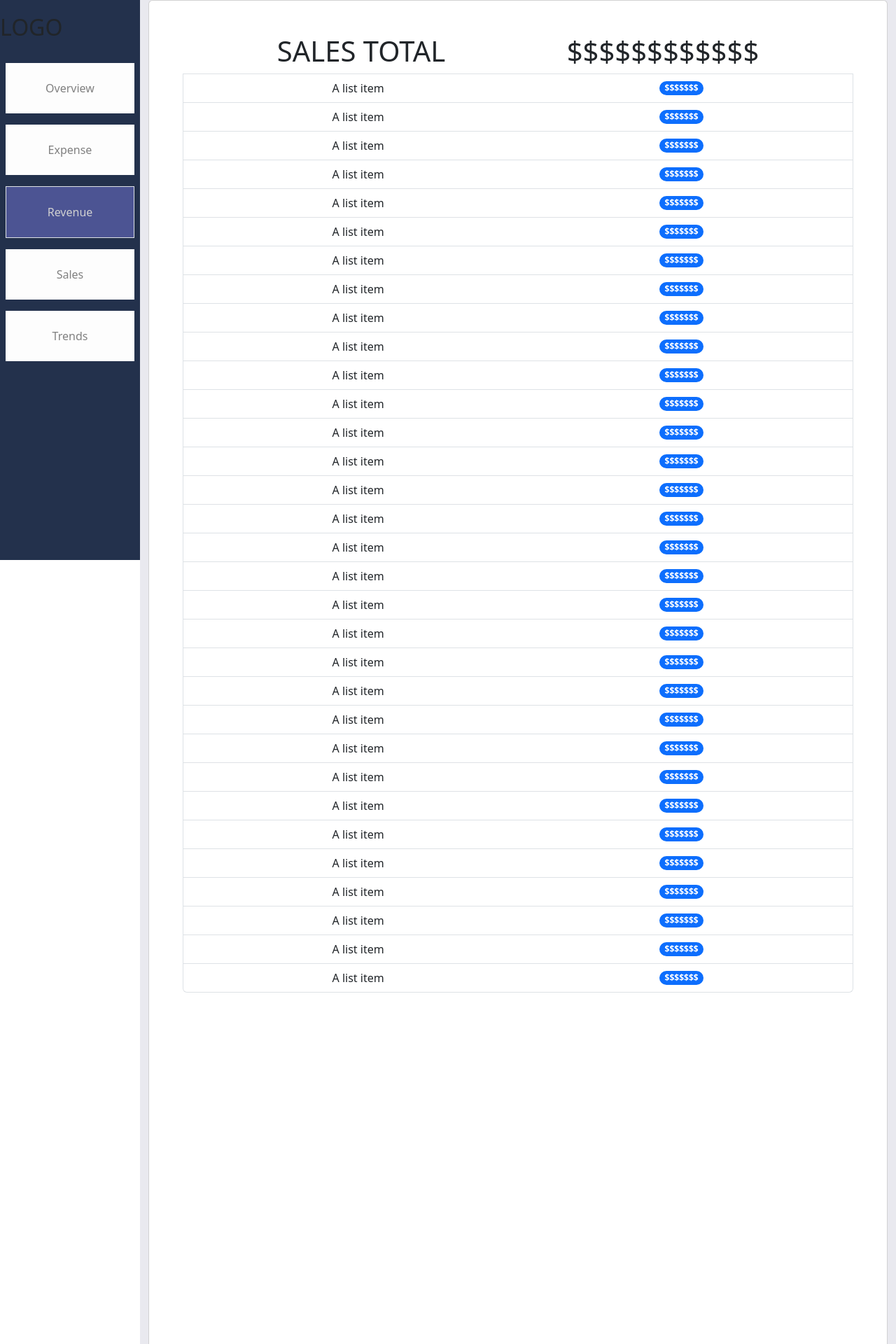
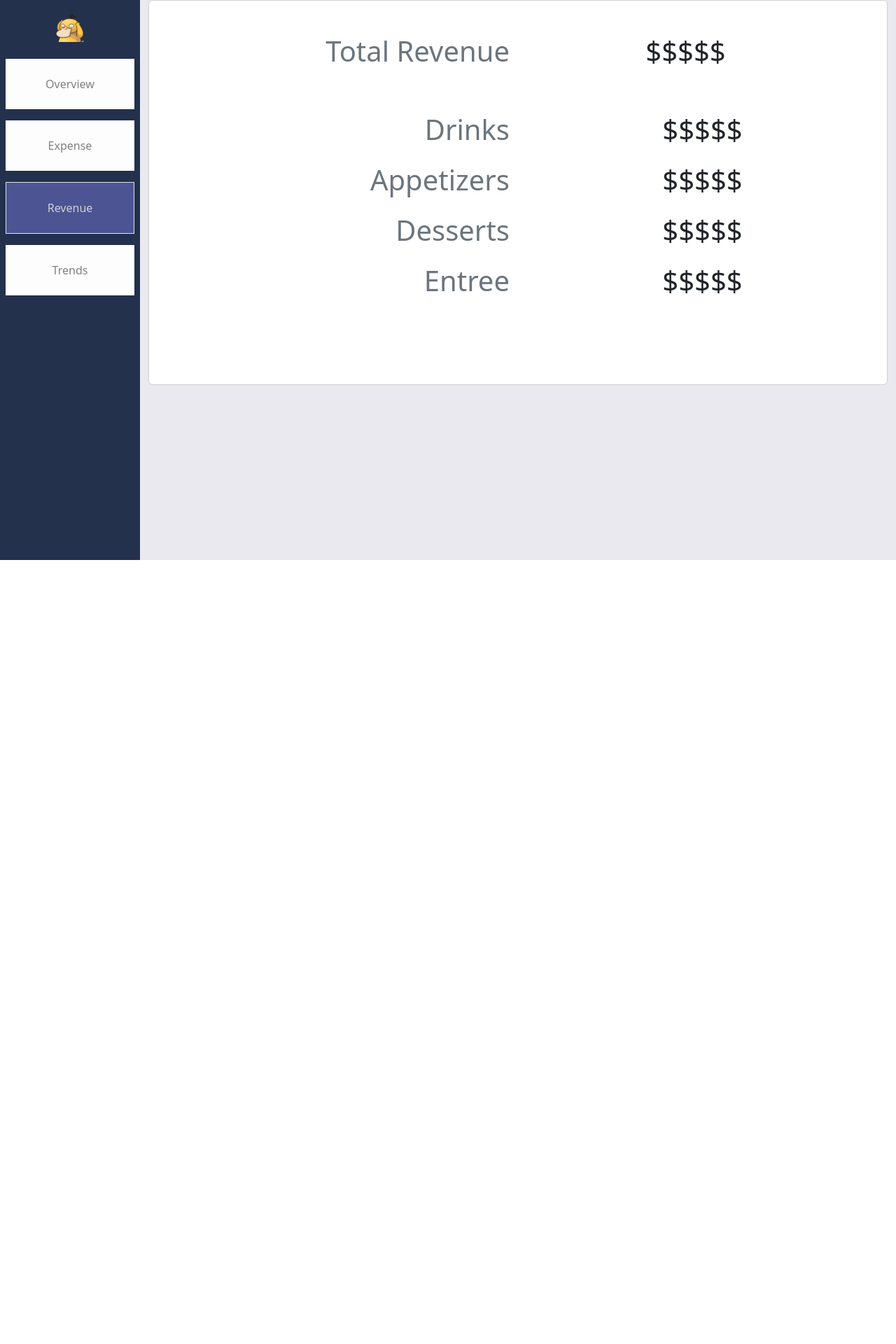
Before and after one commit to hnben/AIDataAnalytics, a PHP site: page /views/revenue.html in a window 1280 px wide. Shown: the top 1920 px of the page at 70% size. After the commit the page ends 800 px from the top, so only its background shows below. Run offline with PHP 8.4, Linux system fonts and the light colour scheme.

Commit message:
added more frontend to pages, overview, removed sales, revenue is done, expense is done

```diff
--- a/views/revenue.html
+++ b/views/revenue.html
@@ -6,169 +6,86 @@
     <link href="https://cdn.jsdelivr.net/npm/bootstrap@5.3.2/dist/css/bootstrap.min.css" rel="stylesheet" integrity="sha384-T3c6CoIi6uLrA9TneNEoa7RxnatzjcDSCmG1MXxSR1GAsXEV/Dwwykc2MPK8M2HN" crossorigin="anonymous">
     <link rel="stylesheet" href="styles/navbar.css">
     <script src="https://cdn.jsdelivr.net/npm/bootstrap@5.3.2/dist/js/bootstrap.bundle.min.js" integrity="sha384-C6RzsynM9kWDrMNeT87bh95OGNyZPhcTNXj1NW7RuBCsyN/o0jlpcV8Qyq46cDfL" crossorigin="anonymous"></script>
-    <title>Sales</title>
+    <title>Revenue</title>
 </head>
-<body>
+<body class="background-color">
 <div class="wrapper">
     <!-- NAV  -->
     <div class="sidebar">
-        <h2>LOGO </h2>
+        <div class="text-center">
+            <a href="overview" id="duck"><img src="images/homepageFaticon.png" height="40px" width="40px" alt="A faticon of a duck "></a>
+        </div>
         <ul class="list-group">
             <li><a href="overview" class="list-group-item p-4 text-center mx-2 my-2 mt-4 greyColor">Overview</a></li>
             <li><a href="expense" class="list-group-item p-4 text-center mx-2 my-2 greyColor">Expense</a></li>
             <li><a href="revenue" class="list-group-item p-4 text-center mx-2 my-2 sticky-color">Revenue</a></li>
-            <li><a href="sales" class="list-group-item p-4 text-center mx-2 my-2 greyColor">Sales</a></li>
             <li><a href="trends" class="list-group-item p-4 text-center mx-2 my-2 greyColor">Trends</a></li>
         </ul>
     </div>
     <!-- END OF NAV  -->
 
-    <div class="main_content_nowrap background-color">
-        <!-- CONTAINER THAT CONTAINS 2 ROWs  -->
+    <div class="main_content_nowrap">
+        <!-- CONTAINER THAT CONTAINS ROWs  -->
         <div class="container text-center">
             <!-- create a row of dataChanger -->
             <include href="views/dataChange.html"></include>
             <!-- end of a row  dataChanger -->
-            <div class="card" style="width: 100%; height: 10000px;">
-                <div class="col-12">
-
-                    <ul class="list-group p-5">
-                        <h1 class="d-flex justify-content-around px-5">SALES TOTAL <span>$$$$$$$$$$$$</span> </h1>
-                        <!-- we will use repeat group for this in the view page -->
-                        <!-- right now it will just be hard codes -->
-                        <li class="list-group-item d-flex justify-content-around align-items-center">
-                            A list item
-                            <span class="badge text-bg-primary rounded-pill">$$$$$$$</span>
-                        </li>
-                        <li class="list-group-item d-flex justify-content-around align-items-center">
-                            A list item
-                            <span class="badge text-bg-primary rounded-pill">$$$$$$$</span>
-                        </li>
-                        <li class="list-group-item d-flex justify-content-around align-items-center">
-                            A list item
-                            <span class="badge text-bg-primary rounded-pill">$$$$$$$</span>
-                        </li>
-                        <!-- there will be a long list of items -->
-                        <li class="list-group-item d-flex justify-content-around align-items-center">
-                            A list item
-                            <span class="badge text-bg-primary rounded-pill">$$$$$$$</span>
-                        </li>
-                        <li class="list-group-item d-flex justify-content-around align-items-center">
-                            A list item
-                            <span class="badge text-bg-primary rounded-pill">$$$$$$$</span>
-                        </li>
-                        <li class="list-group-item d-flex justify-content-around align-items-center">
-                            A list item
-                            <span class="badge text-bg-primary rounded-pill">$$$$$$$</span>
-                        </li>
-                        <li class="list-group-item d-flex justify-content-around align-items-center">
-                            A list item
-                            <span class="badge text-bg-primary rounded-pill">$$$$$$$</span>
-                        </li>
-                        <li class="list-group-item d-flex justify-content-around align-items-center">
-                            A list item
-                            <span class="badge text-bg-primary rounded-pill">$$$$$$$</span>
-                        </li>
-                        <li class="list-group-item d-flex justify-content-around align-items-center">
-                            A list item
-                            <span class="badge text-bg-primary rounded-pill">$$$$$$$</span>
-                        </li>
-                        <li class="list-group-item d-flex justify-content-around align-items-center">
-                            A list item
-                            <span class="badge text-bg-primary rounded-pill">$$$$$$$</span>
-                        </li>
-                        <li class="list-group-item d-flex justify-content-around align-items-center">
-                            A list item
-                            <span class="badge text-bg-primary rounded-pill">$$$$$$$</span>
-                        </li>
-                        <li class="list-group-item d-flex justify-content-around align-items-center">
-                            A list item
-                            <span class="badge text-bg-primary rounded-pill">$$$$$$$</span>
-                        </li>
-                        <li class="list-group-item d-flex justify-content-around align-items-center">
-                            A list item
-                            <span class="badge text-bg-primary rounded-pill">$$$$$$$</span>
-                        </li>
-                        <li class="list-group-item d-flex justify-content-around align-items-center">
-                            A list item
-                            <span class="badge text-bg-primary rounded-pill">$$$$$$$</span>
-                        </li>
-                        <li class="list-group-item d-flex justify-content-around align-items-center">
-                            A list item
-                            <span class="badge text-bg-primary rounded-pill">$$$$$$$</span>
-                        </li>
-                        <li class="list-group-item d-flex justify-content-around align-items-center">
-                            A list item
-                            <span class="badge text-bg-primary rounded-pill">$$$$$$$</span>
-                        </li>
-                        <li class="list-group-item d-flex justify-content-around align-items-center">
-                            A list item
-                            <span class="badge text-bg-primary rounded-pill">$$$$$$$</span>
-                        </li>
-                        <li class="list-group-item d-flex justify-content-around align-items-center">
-                            A list item
-                            <span class="badge text-bg-primary rounded-pill">$$$$$$$</span>
-                        </li>
-                        <li class="list-group-item d-flex justify-content-around align-items-center">
-                            A list item
-                            <span class="badge text-bg-primary rounded-pill">$$$$$$$</span>
-                        </li>
-                        <li class="list-group-item d-flex justify-content-around align-items-center">
-                            A list item
-                            <span class="badge text-bg-primary rounded-pill">$$$$$$$</span>
-                        </li>
-                        <li class="list-group-item d-flex justify-content-around align-items-center">
-                            A list item
-                            <span class="badge text-bg-primary rounded-pill">$$$$$$$</span>
-                        </li>
-                        <li class="list-group-item d-flex justify-content-around align-items-center">
-                            A list item
-                            <span class="badge text-bg-primary rounded-pill">$$$$$$$</span>
-                        </li>
-                        <li class="list-group-item d-flex justify-content-around align-items-center">
-                            A list item
-                            <span class="badge text-bg-primary rounded-pill">$$$$$$$</span>
-                        </li>
-                        <li class="list-group-item d-flex justify-content-around align-items-center">
-                            A list item
-                            <span class="badge text-bg-primary rounded-pill">$$$$$$$</span>
-                        </li>
-                        <li class="list-group-item d-flex justify-content-around align-items-center">
-                            A list item
-                            <span class="badge text-bg-primary rounded-pill">$$$$$$$</span>
-                        </li>
-                        <li class="list-group-item d-flex justify-content-around align-items-center">
-                            A list item
-                            <span class="badge text-bg-primary rounded-pill">$$$$$$$</span>
-                        </li>
-                        <li class="list-group-item d-flex justify-content-around align-items-center">
-                            A list item
-                            <span class="badge text-bg-primary rounded-pill">$$$$$$$</span>
-                        </li>
-                        <li class="list-group-item d-flex justify-content-around align-items-center">
-                            A list item
-                            <span class="badge text-bg-primary rounded-pill">$$$$$$$</span>
-                        </li>
-                        <li class="list-group-item d-flex justify-content-around align-items-center">
-                            A list item
-                            <span class="badge text-bg-primary rounded-pill">$$$$$$$</span>
-                        </li>
-                        <li class="list-group-item d-flex justify-content-around align-items-center">
-                            A list item
-                            <span class="badge text-bg-primary rounded-pill">$$$$$$$</span>
-                        </li>
-                        <li class="list-group-item d-flex justify-content-around align-items-center">
-                            A list item
-                            <span class="badge text-bg-primary rounded-pill">$$$$$$$</span>
-                        </li>
-                        <li class="list-group-item d-flex justify-content-around align-items-center">
-                            A list item
-                            <span class="badge text-bg-primary rounded-pill">$$$$$$$</span>
-                        </li>
-
-                    </ul>
+            <!-- Card for expense body  -->
+            <div class="info-body card">
+                <div class="container">
+                    <!--                    row 1  -->
+                    <div class="row p-5">
+                        <div class="col-6 text-end">
+                            <h1 class="text-secondary">Total Revenue</h1>
+                        </div>
+                        <div class="col-6">
+                            <h1>$$$$$</h1>
+                        </div>
+                    </div>
+                    <!--                     end of row 1 -->
+                    <!--                    start of row2 -->
+                    <div class="row py-2">
+                        <div class="col-6 text-end">
+                            <h1 class="text-secondary">Drinks</h1>
+                        </div>
+                        <div class="col-6">
+                            <h1>$$$$$</h1>
+                        </div>
+                    </div>
+                    <!--                     end of row 2 -->
+                    <!--                    start of row 3 -->
+                    <div class="row py-2">
+                        <div class="col-6 text-end">
+                            <h1 class="text-secondary">Appetizers</h1>
+                        </div>
+                        <div class="col-6">
+                            <h1>$$$$$</h1>
+                        </div>
+                    </div>
+                    <!--                    end of row 3 -->
+                    <!--                    start of row 4 -->
+                    <div class="row py-2">
+                        <div class="col-6 text-end">
+                            <h1 class="text-secondary">Desserts</h1>
+                        </div>
+                        <div class="col-6">
+                            <h1>$$$$$</h1>
+                        </div>
+                    </div>
+                    <!--                    end of row 4 -->
+                    <!--                    start of row 5 -->
+                    <div class="row py-2">
+                        <div class="col-6 text-end">
+                            <h1 class="text-secondary">Entree</h1>
+                        </div>
+                        <div class="col-6">
+                            <h1>$$$$$</h1>
+                        </div>
+                    </div>
+                    <!--                    end of row 5 -->
                 </div>
             </div>
+            <!--            end of card for expense body -->
         </div>
     </div>
 </div>
--- a/views/trends.html
+++ b/views/trends.html
@@ -12,7 +12,9 @@
 <div class="wrapper">
     <!-- NAV  -->
     <div class="sidebar">
-        <h2>LOGO </h2>
+        <div class="text-center">
+            <a href="overview" id="duck"><img src="images/homepageFaticon.png" height="40px" width="40px" alt="A faticon of a duck "></a>
+        </div>
         <ul class="list-group">
             <li><a href="overview" class="list-group-item p-4 text-center mx-2 my-2 mt-4 greyColor">Overview</a></li>
             <li><a href="expense" class="list-group-item p-4 text-center mx-2 my-2 greyColor">Expense</a></li>
```
Also changed, not shown: styles/styles.css (+10 -0 lines), views/expense.html (+41 -5 lines), views/home.html (+5 -5 lines), views/overview.html (+4 -3 lines).
